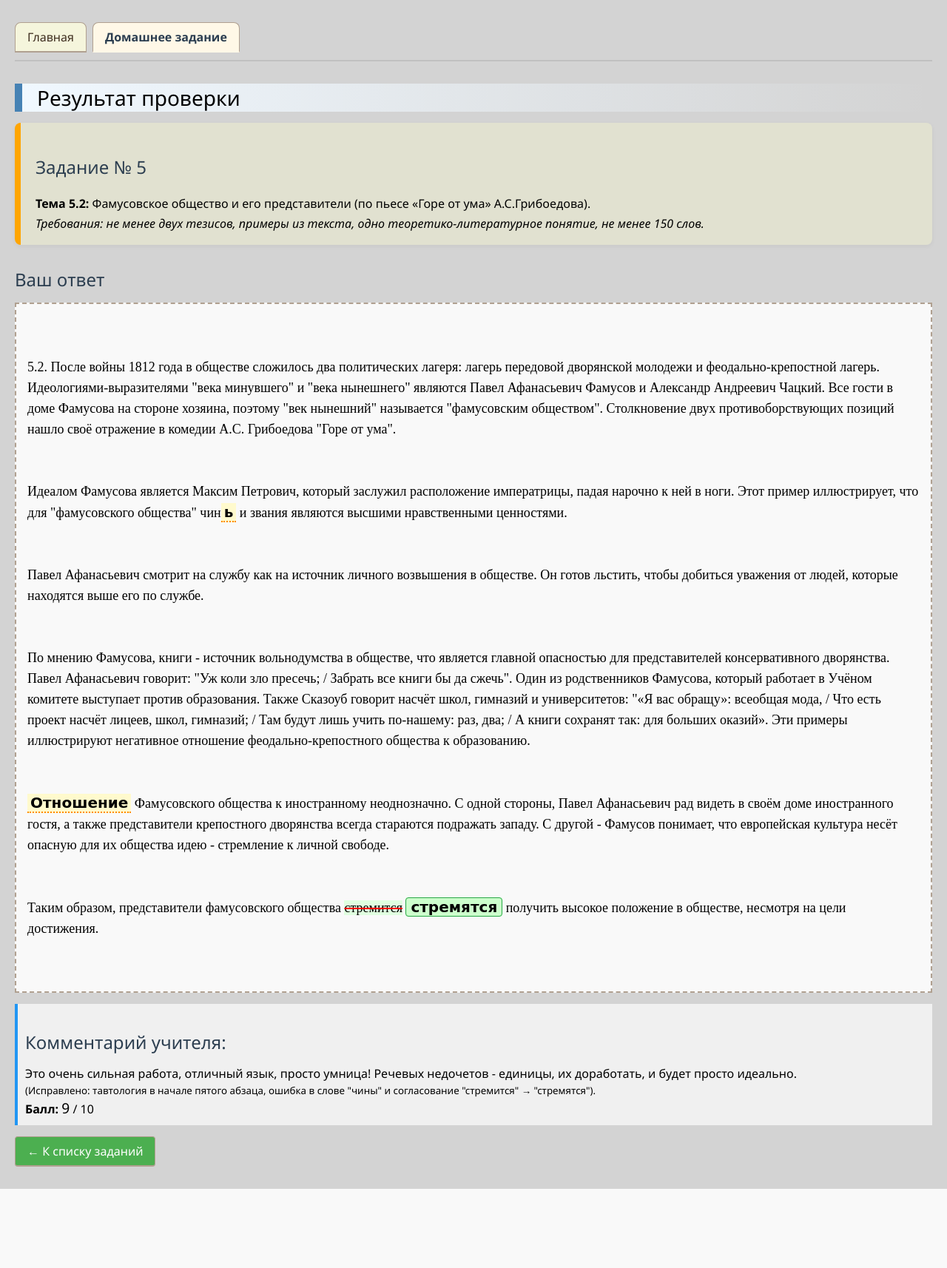
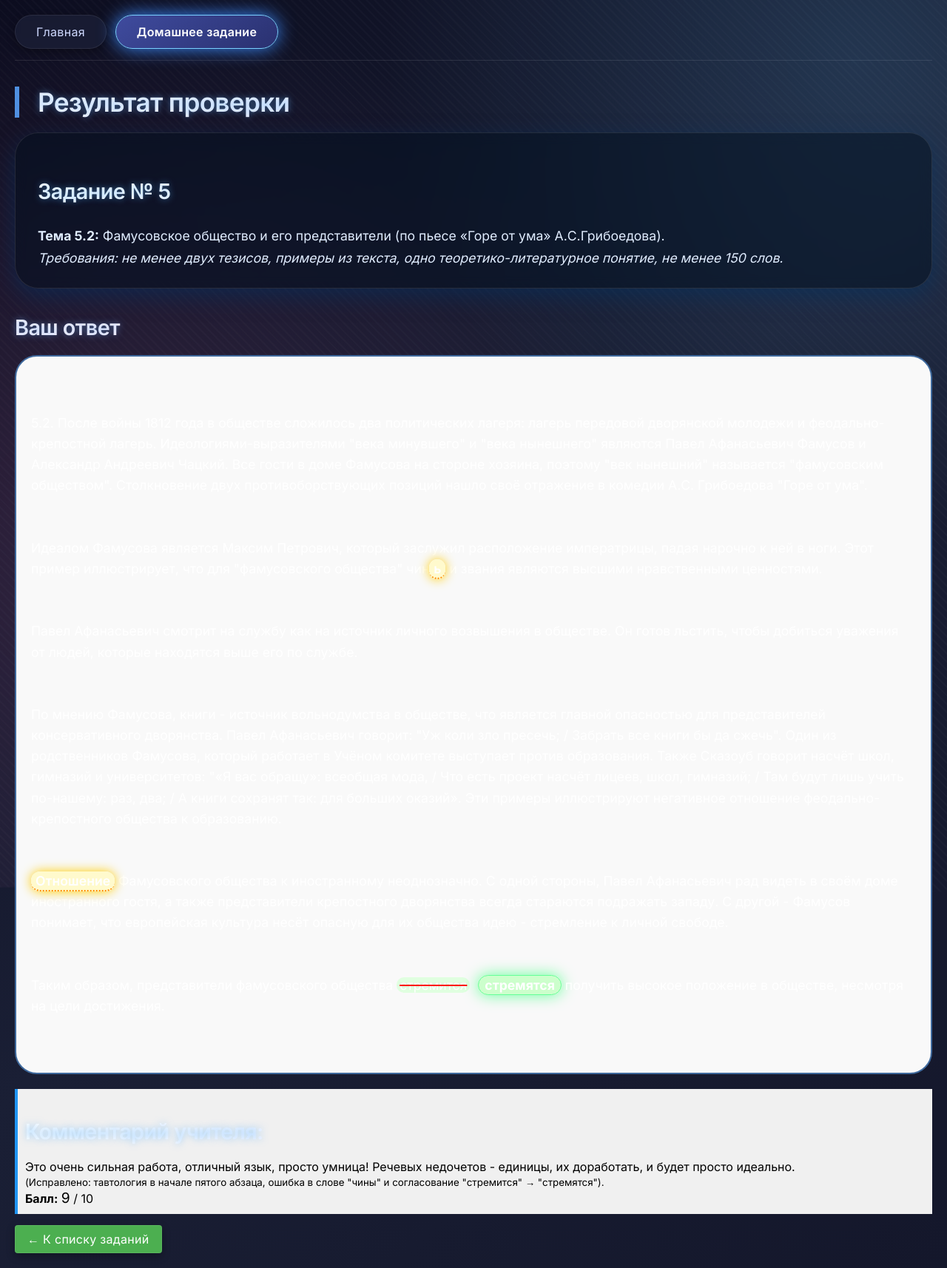
Before and after one commit to ekomarov15/ekomarov15.github.io, a PHP site: page /cheksoch.html in a window 1280 px wide. Shown: the whole page at 74% size. Before the commit the page ends 1607 px from the top, so only its background shows below. Run offline with PHP 8.4, Linux system fonts and the light colour scheme.

Commit message:
Update style.css

```diff
--- a/style.css
+++ b/style.css
@@ -1,314 +1,419 @@
-/* style.css — тетрадный стиль для всего проекта */
+/* style.css — Liquid Design (органичный, плавный, неоновый) */
+
+@import url('https://fonts.googleapis.com/css2?family=Inter:wght@300;400;600;700&display=swap');
 
 * {
-    box-sizing: border-box;
     margin: 0;
     padding: 0;
+    box-sizing: border-box;
 }
 
 body {
-    background-color: #d3d3d3;
-    font-family: 'Segoe UI', Arial, sans-serif;
-    padding: 30px 20px;
+    font-family: 'Inter', sans-serif;
+    background: linear-gradient(135deg, #0b0c1e 0%, #1a1f35 50%, #14172b 100%);
+    min-height: 100vh;
     display: flex;
+    align-items: center;
     justify-content: center;
+    padding: 20px;
+    position: relative;
+    overflow-x: hidden;
 }
 
-/* Основной контейнер — тетрадный лист */
-.notebook-page {
-    max-width: 1000px;
-    width: 100%;
-    background-color: #fffdf8;
-    background-image:
-        repeating-linear-gradient(
-            transparent,
-            transparent 27px,
-            #a7d0f0 28px
-        );
-    background-size: 100% 28px;
-    border: 1px solid #b0b0b0;
-    box-shadow: 0 10px 20px rgba(0,0,0,0.2);
-    padding: 40px 50px 30px 60px; /* большой левый отступ для поля */
-    position: relative;
-    border-radius: 2px;
-    line-height: 28px; /* точно под линейку */
+/* Анимированный фон (жидкие волны) */
+body::before {
+    content: '';
+    position: fixed;
+    top: -50%;
+    left: -50%;
+    width: 200%;
+    height: 200%;
+    background: radial-gradient(circle at 70% 30%, rgba(100, 200, 255, 0.15) 0%, transparent 30%),
+                radial-gradient(circle at 30% 70%, rgba(255, 120, 200, 0.12) 0%, transparent 35%),
+                repeating-linear-gradient(45deg, rgba(255,255,255,0.02) 0px, rgba(255,255,255,0.02) 2px, transparent 2px, transparent 8px);
+    animation: liquidMove 40s infinite alternate ease-in-out;
+    z-index: 0;
+    pointer-events: none;
 }
 
-/* Красная вертикальная линия (поле слева) */
-.notebook-page::before {
-    content: '';
-    position: absolute;
-    left: 30px;
-    top: 0;
-    bottom: 0;
-    width: 2px;
-    background-color: #f08080;
-    opacity: 0.7;
+@keyframes liquidMove {
+    0% { transform: rotate(0deg) scale(1); }
+    100% { transform: rotate(5deg) scale(1.05); }
 }
 
-/* Вкладки навигации (стилизованы под тетрадь) */
+/* Основной контейнер — стеклянная карточка */
+.liquid-container {
+    max-width: 1100px;
+    width: 100%;
+    background: rgba(20, 25, 45, 0.5);
+    backdrop-filter: blur(15px) saturate(180%);
+    -webkit-backdrop-filter: blur(15px) saturate(180%);
+    border-radius: 48px;
+    border: 2px solid rgba(255, 255, 255, 0.15);
+    box-shadow: 0 30px 50px rgba(0, 0, 0, 0.6),
+                0 0 0 1px rgba(255, 255, 255, 0.05) inset,
+                0 0 30px rgba(0, 180, 255, 0.3);
+    padding: 40px 45px;
+    position: relative;
+    z-index: 2;
+    transition: box-shadow 0.3s;
+}
+
+.liquid-container:hover {
+    box-shadow: 0 30px 60px rgba(0, 180, 255, 0.4), 0 0 0 2px rgba(255, 255, 255, 0.2) inset;
+}
+
+/* Вкладки навигации */
 .tabs {
-    margin-bottom: 30px;
-    border-bottom: 2px solid #c0c0c0;
-    padding-bottom: 10px;
     display: flex;
     flex-wrap: wrap;
-    gap: 8px;
+    gap: 12px;
+    margin-bottom: 35px;
+    border-bottom: 1px solid rgba(255,255,255,0.1);
+    padding-bottom: 15px;
 }
+
 .tab {
-    display: inline-block;
-    padding: 8px 16px;
-    background-color: #f5f5dc; /* бежевый */
-    border: 1px solid #b0a090;
-    border-radius: 8px 8px 0 0;
+    padding: 12px 28px;
+    background: rgba(30, 35, 60, 0.6);
+    backdrop-filter: blur(5px);
+    border: 1px solid rgba(255, 255, 255, 0.08);
+    border-radius: 40px;
+    color: #cfd9ff;
     text-decoration: none;
-    color: #3e2e1f;
-    font-size: 16px;
     font-weight: 500;
-    transition: 0.2s;
-    border-bottom: 2px solid #b0a090;
+    letter-spacing: 0.3px;
+    transition: 0.25s;
+    box-shadow: 0 4px 12px rgba(0, 0, 0, 0.3);
 }
+
+.tab:hover {
+    background: rgba(60, 70, 120, 0.7);
+    border-color: rgba(120, 200, 255, 0.6);
+    color: white;
+    box-shadow: 0 0 20px rgba(0, 200, 255, 0.5);
+    transform: translateY(-2px);
+}
+
 .tab.active {
-    background-color: #fff8e7;
-    border-bottom-color: #fff8e7;
-    font-weight: bold;
-    color: #2c3e50;
-}
-.tab:hover {
-    background-color: #ffe4b5;
+    background: linear-gradient(145deg, #3f4b9e, #2a3170);
+    border-color: #7ad0ff;
+    color: white;
+    font-weight: 600;
+    box-shadow: 0 0 25px #3f8bff, 0 4px 15px rgba(0,0,0,0.4);
 }
 
 /* Заголовки */
-h2, h3 {
-    font-family: 'Segoe UI', sans-serif;
-    margin: 25px 0 15px;
-    font-weight: 400;
-}
-h2 {
-    font-size: 28px;
-    border-left: 10px solid #4682b4;
-    padding-left: 20px;
-    background: linear-gradient(to right, #f0f8ff, transparent);
-}
-h3 {
-    font-size: 24px;
-    color: #2c3e50;
+h1, h2, h3 {
+    font-weight: 600;
+    letter-spacing: -0.02em;
+    background: linear-gradient(135deg, #ffffff, #d2dcff);
+    -webkit-background-clip: text;
+    -webkit-text-fill-color: transparent;
+    background-clip: text;
+    margin-bottom: 20px;
+    text-shadow: 0 0 10px rgba(90, 180, 255, 0.5);
 }
 
-/* Блок задания */
-.task-block {
-    background-color: rgba(255, 255, 200, 0.3);
-    padding: 15px 20px;
-    border-radius: 8px;
-    border-left: 8px solid #ffa500;
-    margin-bottom: 30px;
-    font-size: 16px;
-    line-height: 1.7;
-    box-shadow: 0 2px 6px rgba(0,0,0,0.05);
+h2 {
+    font-size: 2.2rem;
+    border-left: 6px solid #4a90e2;
+    padding-left: 25px;
 }
 
-/* Текст сочинения (ученика) — как обычный школьный */
-.student-essay {
-    font-family: 'Times New Roman', serif;
-    font-size: 18px;
-    text-align: justify;
-    margin: 25px 0;
-}
-.student-essay p {
-    margin: 0 0 20px 0;
-    text-indent: 1.5em;
+h3 {
+    font-size: 1.8rem;
+    margin-top: 30px;
 }
 
-/* Пометки учителя (жёлтый маркер) */
+/* Текст задания (блок) */
+.task-block {
+    background: rgba(0, 15, 30, 0.5);
+    backdrop-filter: blur(8px);
+    border: 1px solid rgba(255,255,255,0.1);
+    border-radius: 32px;
+    padding: 25px 30px;
+    margin-bottom: 35px;
+    box-shadow: 0 10px 30px rgba(0, 50, 100, 0.5);
+    color: #e0edff;
+    line-height: 1.7;
+    font-size: 1.1rem;
+}
+
+/* Сочинение ученика (для проверенной работы) */
+.student-essay {
+    background: rgba(10, 15, 30, 0.5);
+    backdrop-filter: blur(4px);
+    border-radius: 30px;
+    padding: 30px;
+    border: 1px solid rgba(255, 220, 150, 0.2);
+    box-shadow: 0 0 30px rgba(100, 150, 255, 0.2);
+    font-size: 1.2rem;
+    line-height: 1.7;
+    color: #f0f5ff;
+}
+
+.student-essay p {
+    margin-bottom: 20px;
+}
+
+/* Пометки учителя — неоновые выделения */
 .teacher-note {
-    background-color: #fffacd;
-    border-bottom: 2px dotted #ff4500;
-    font-family: 'Caveat', cursive;
-    font-size: 20px;
-    font-weight: bold;
+    background: rgba(255, 240, 100, 0.3);
+    border-bottom: 2px solid #ffcc00;
+    box-shadow: 0 0 15px #ffcc00;
+    font-weight: 600;
+    padding: 2px 6px;
+    border-radius: 12px;
+    transition: 0.2s;
+    cursor: help;
     position: relative;
-    cursor: help;
-    padding: 0 4px;
 }
+
 .teacher-note:hover::after {
     content: attr(data-note);
     position: absolute;
-    background: #333;
+    background: rgba(0, 0, 0, 0.8);
+    backdrop-filter: blur(10px);
     color: #fff;
-    font-family: 'Caveat', cursive;
-    font-size: 18px;
-    padding: 4px 12px;
-    border-radius: 6px;
+    font-size: 0.9rem;
+    padding: 6px 15px;
+    border-radius: 30px;
     white-space: nowrap;
-    bottom: 130%;
+    bottom: 150%;
     left: 0;
+    border: 1px solid #ffcc00;
+    box-shadow: 0 0 20px #ffcc00;
     z-index: 100;
-    box-shadow: 0 2px 8px black;
 }
 
-/* Красное волнистое подчёркивание (орфографическая ошибка) */
+/* Красное волнистое подчёркивание (ошибка) */
 .spelling-error {
-    text-decoration: underline wavy #ff0000 2px;
-    text-underline-offset: 4px;
+    text-decoration: underline wavy #ff6666 3px;
+    text-underline-offset: 5px;
+    background: rgba(255, 80, 80, 0.15);
+    border-radius: 8px;
 }
 
 /* Зачёркивание и исправление */
 .correction {
-    background-color: #ffe0e0;
-    text-decoration: line-through 2px #c0392b;
-}
-.fixed {
-    background-color: #d4edda;
-    font-weight: bold;
-    padding: 0 6px;
-    border-radius: 4px;
-    border: 1px solid #28a745;
-    font-family: 'Caveat', cursive;
-    font-size: 20px;
+    background: rgba(255, 80, 80, 0.3);
+    text-decoration: line-through 3px #ff4d4d;
+    border-radius: 10px;
+    padding: 0 4px;
 }
 
-/* Заметка на полях (как на фото) */
+.fixed {
+    background: rgba(80, 255, 120, 0.3);
+    font-weight: 700;
+    padding: 2px 8px;
+    border-radius: 20px;
+    border: 1px solid #66ff99;
+    box-shadow: 0 0 20px #66ff99;
+    margin-left: 6px;
+}
+
+/* Заметка на полях (неоновая) */
 .margin-note {
     position: absolute;
-    left: -50px;
-    width: 45px;
-    color: #c0392b;
-    font-family: 'Caveat', cursive;
-    font-size: 18px;
+    left: -45px;
+    background: rgba(255, 160, 0, 0.25);
+    backdrop-filter: blur(4px);
+    color: #ffb347;
     font-weight: bold;
+    padding: 4px 10px;
+    border-radius: 30px;
+    border: 1px solid #ffb347;
+    box-shadow: 0 0 20px #ffaa33;
     transform: rotate(-2deg);
-    text-align: right;
-    background: white;
-    padding: 2px 8px;
-    border-radius: 4px;
-    box-shadow: 0 2px 4px rgba(0,0,0,0.15);
+    font-size: 0.9rem;
 }
 
-/* Комментарий учителя (от руки) */
+/* Комментарий учителя */
 .teacher-comment {
-    background-color: #fcf8e7;
-    padding: 15px 20px 15px 30px;
-    border-left: 12px solid #8b4513;
-    margin: 30px 0 20px;
-    font-family: 'Caveat', cursive;
-    font-size: 24px;
-    line-height: 1.4;
-    box-shadow: 0 4px 8px rgba(0,0,0,0.1);
-    border-radius: 0 16px 16px 0;
+    background: rgba(20, 40, 70, 0.6);
+    backdrop-filter: blur(12px);
+    border-left: 10px solid #ffaa66;
+    border-radius: 30px;
+    padding: 25px 30px;
+    margin: 30px 0;
+    color: #ffe6cc;
+    font-size: 1.3rem;
+    box-shadow: 0 0 40px rgba(255, 170, 100, 0.4);
     position: relative;
 }
+
 .teacher-comment::before {
     content: '✎';
     position: absolute;
-    left: 8px;
-    top: 5px;
-    font-size: 36px;
-    color: #aaa;
-    opacity: 0.3;
-    transform: rotate(-10deg);
-}
-.teacher-comment strong {
-    font-family: 'Segoe UI', sans-serif;
-    font-size: 20px;
-    color: #2c3e50;
+    right: 30px;
+    bottom: 20px;
+    font-size: 5rem;
+    color: rgba(255,255,255,0.1);
+    transform: rotate(10deg);
 }
 
-/* Блок с баллом (крупно) */
-.score-block {
-    font-size: 36px;
-    font-weight: bold;
-    color: #2e7d32;
-    background: #e8f5e9;
-    display: inline-block;
-    padding: 10px 30px;
-    border-radius: 40px;
-    border: 3px solid #2e7d32;
-    margin: 20px 0;
-    font-family: 'Segoe UI', sans-serif;
+.teacher-comment strong {
+    color: #ffb87c;
+    font-weight: 700;
 }
 
-/* Кнопка назад в тетрадном стиле */
-.back-link {
+/* Блок с баллом */
+.score-block {
+    background: linear-gradient(145deg, #1e3b4f, #0f2635);
+    border: 2px solid #5fd9ff;
+    border-radius: 60px;
+    padding: 18px 40px;
     display: inline-block;
-    background: #5f9ea0;
-    color: white;
-    padding: 12px 30px;
-    text-decoration: none;
-    border-radius: 40px;
-    font-size: 20px;
-    border: none;
-    box-shadow: 0 2px 5px rgba(0,0,0,0.2);
-    margin-top: 30px;
-    transition: 0.2s;
-}
-.back-link:hover {
-    background: #4682b4;
-    transform: scale(1.02);
+    font-size: 2.5rem;
+    font-weight: 800;
+    color: #b5f0ff;
+    text-shadow: 0 0 20px #00c8ff;
+    box-shadow: 0 0 40px #00a3ff;
+    margin: 25px 0;
+    letter-spacing: 2px;
 }
 
-/* Формы в тетрадном стиле */
-input, textarea, select {
-    background-color: #fffff0;
-    border: 1px solid #c0b0a0;
-    padding: 10px;
-    font-size: 16px;
-    border-radius: 6px;
-    width: 100%;
-    margin-bottom: 15px;
-    font-family: inherit;
-}
-button {
-    background-color: #e0d5c0;
-    border: 1px solid #a09080;
-    padding: 10px 20px;
-    font-size: 18px;
-    border-radius: 30px;
+/* Кнопка возврата / действия */
+.back-link, button, .action-btn {
+    background: linear-gradient(145deg, #2f4172, #1b2650);
+    border: 1px solid rgba(255,255,255,0.2);
+    border-radius: 40px;
+    padding: 14px 34px;
+    color: white;
+    font-weight: 600;
+    font-size: 1.1rem;
     cursor: pointer;
-    font-weight: bold;
-    transition: 0.2s;
-}
-button:hover {
-    background-color: #d2b48c;
+    transition: 0.25s;
+    box-shadow: 0 8px 20px rgba(0,0,0,0.5), 0 0 0 1px rgba(255,255,255,0.1) inset;
+    text-decoration: none;
+    display: inline-block;
 }
 
-/* Списки */
+.back-link:hover, button:hover {
+    background: linear-gradient(145deg, #3e56a0, #293b7a);
+    border-color: #7ad0ff;
+    box-shadow: 0 0 30px #3f9eff, 0 8px 25px black;
+    transform: translateY(-3px);
+}
+
+/* Поля ввода (input, textarea) */
+input, textarea, select {
+    background: rgba(15, 20, 35, 0.7);
+    backdrop-filter: blur(6px);
+    border: 2px solid rgba(120, 180, 255, 0.3);
+    border-radius: 30px;
+    padding: 15px 20px;
+    color: white;
+    font-size: 1rem;
+    width: 100%;
+    margin-bottom: 20px;
+    transition: 0.2s;
+    outline: none;
+}
+
+input:focus, textarea:focus {
+    border-color: #4aaaff;
+    box-shadow: 0 0 30px #4aaaff;
+    background: rgba(20, 30, 50, 0.8);
+}
+
+/* Редактор ответа (contenteditable) */
+.editor {
+    background: rgba(10, 15, 30, 0.7);
+    backdrop-filter: blur(6px);
+    border: 2px solid #3f6a9e;
+    border-radius: 30px;
+    padding: 20px;
+    min-height: 200px;
+    color: white;
+    font-size: 1.1rem;
+    line-height: 1.6;
+    margin-bottom: 20px;
+    overflow-y: auto;
+}
+
+/* Панель инструментов выделения */
+.color-tools {
+    display: flex;
+    flex-wrap: wrap;
+    gap: 12px;
+    margin-bottom: 25px;
+}
+
+.color-tools button {
+    padding: 10px 18px;
+    font-size: 0.95rem;
+    background: rgba(40, 50, 80, 0.6);
+    border: 1px solid rgba(255,255,255,0.15);
+    border-radius: 30px;
+}
+
+/* Изображения (превью) */
+#imagePreview img {
+    max-width: 150px;
+    border-radius: 20px;
+    border: 2px solid #5f9fff;
+    margin: 8px;
+    box-shadow: 0 0 25px #3f9eff;
+}
+
+/* Списки заданий */
 ul {
     list-style: none;
     padding: 0;
 }
+
 li {
-    padding: 10px;
-    border-bottom: 1px dashed #b0a090;
-    font-size: 18px;
-}
-li a {
-    text-decoration: none;
-    color: #0066cc;
-    font-weight: 500;
-}
-li a:hover {
-    text-decoration: underline;
+    background: rgba(25, 30, 55, 0.5);
+    backdrop-filter: blur(5px);
+    border-radius: 40px;
+    padding: 18px 25px;
+    margin-bottom: 12px;
+    border: 1px solid rgba(255,255,255,0.05);
+    color: #d0e2ff;
+    font-size: 1.1rem;
+    transition: 0.2s;
+    display: flex;
+    justify-content: space-between;
+    align-items: center;
 }
 
-/* Адаптация для встроенного редактора на странице проверки */
-.editor {
-    border: 2px dashed #b0a090;
-    background-color: #fffff0;
-    min-height: 200px;
-    padding: 15px;
-    font-family: 'Times New Roman', serif;
-    font-size: 18px;
-    line-height: 28px;
-    margin-bottom: 15px;
-}
-.color-tools button {
-    background-color: #e6e6fa;
-    margin-right: 8px;
-    padding: 6px 12px;
-    font-size: 16px;
+li:hover {
+    background: rgba(40, 50, 90, 0.7);
+    border-color: #5f9eff;
+    box-shadow: 0 0 25px #2f7eff;
 }
 
-/* Скрытые элементы */
-.hidden {
-    display: none;
+li a {
+    color: #aad0ff;
+    text-decoration: none;
+    font-weight: 500;
+    border-bottom: 1px dashed #5f9eff;
 }
+
+li a:hover {
+    color: white;
+    border-bottom-color: white;
+}
+
+/* Адаптация для мобильных */
+@media (max-width: 700px) {
+    .liquid-container {
+        padding: 25px 20px;
+    }
+    h2 {
+        font-size: 1.8rem;
+    }
+    .tabs {
+        gap: 8px;
+    }
+    .tab {
+        padding: 8px 16px;
+    }
+    .margin-note {
+        position: static;
+        display: inline-block;
+        margin-right: 10px;
+    }
+}
```
